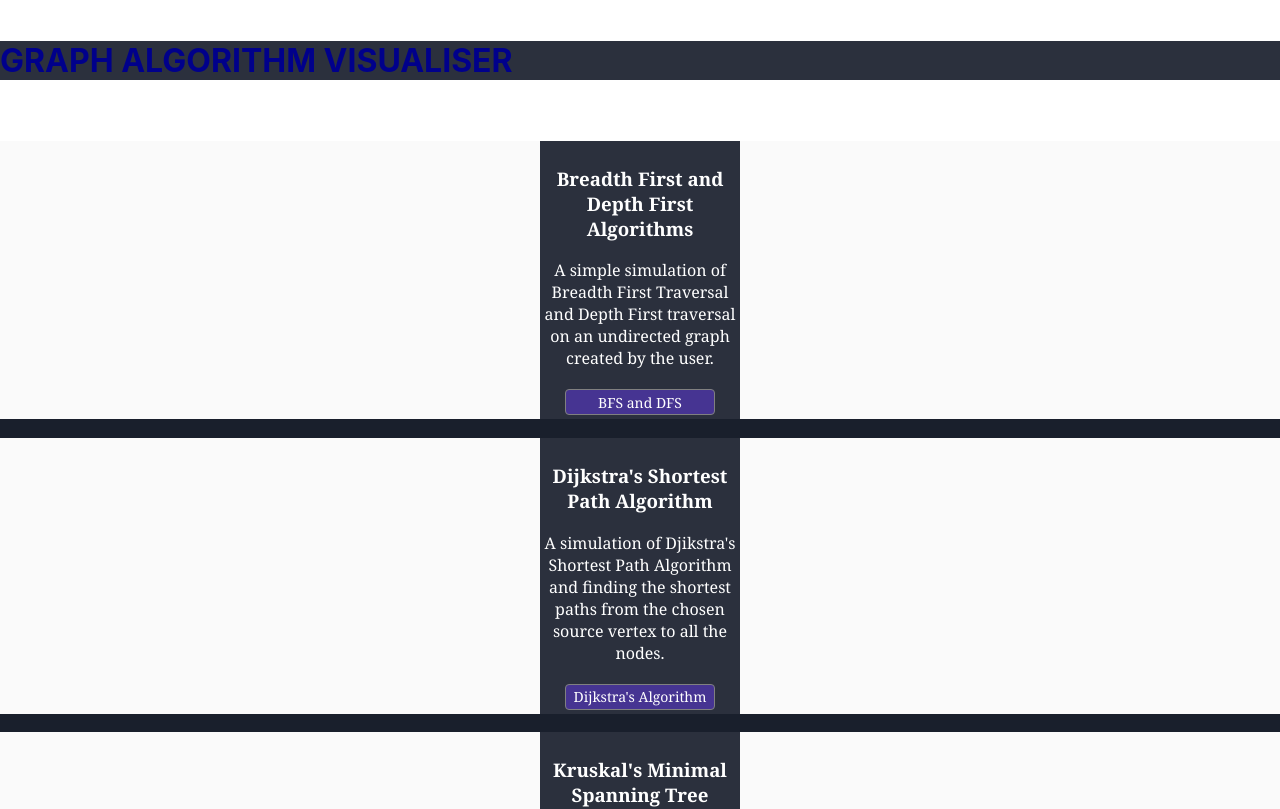
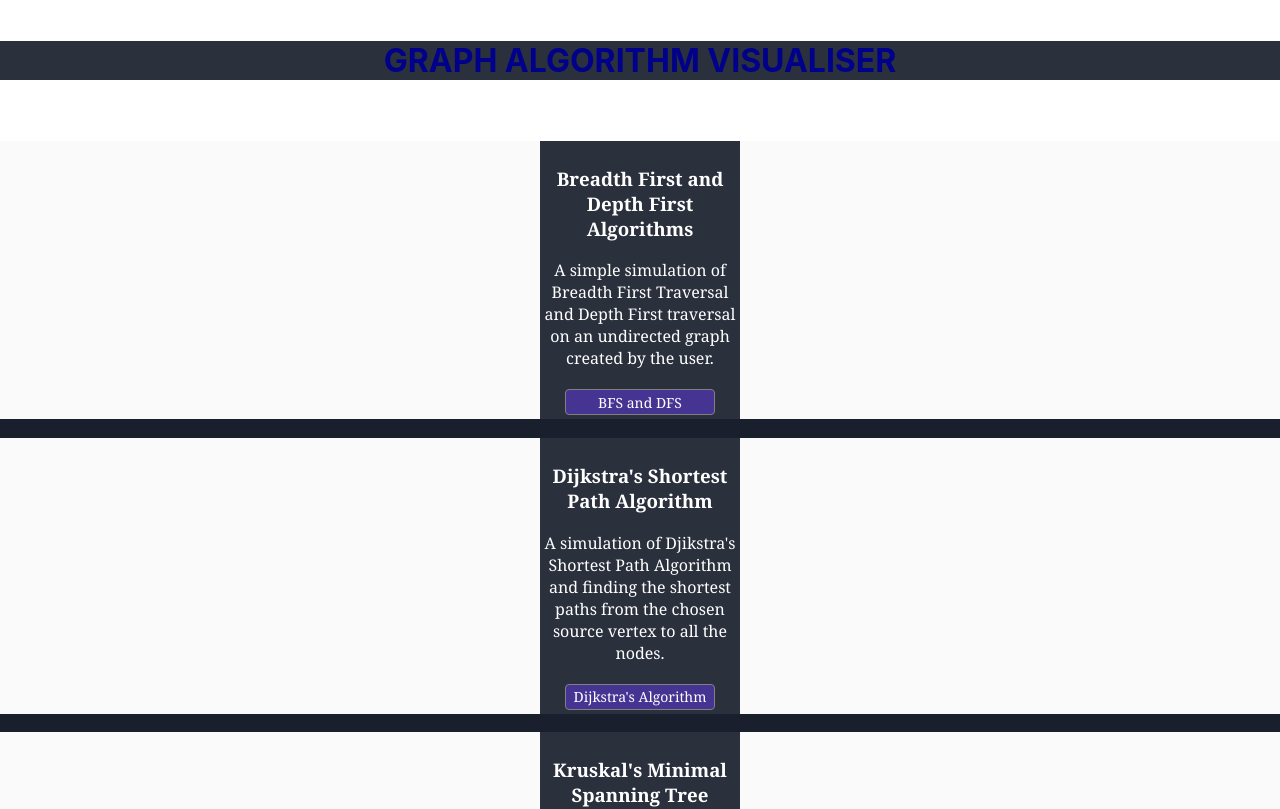
Before and after one commit to nijiyamaharjan/dsa-visualizer, a React (Create React App) app in the folder dsa-visualizer/: page /GraphAlgorithm in a window 1280 px wide. Shown: the top 809 px of the page. Built offline with nearby package versions, Linux system fonts and the light colour scheme.

Commit message:
Update GraphAlgorithm.js

```diff
--- a/dsa-visualizer/src/components/GraphAlgorithm.js
+++ b/dsa-visualizer/src/components/GraphAlgorithm.js
@@ -6,7 +6,7 @@ import './graph.css'
 export class GraphAlgorithm extends Component {
     render() {
         return (
-
+            <center>
             <div>
             <Helmet>
         <title>Graph Algorithms</title>
@@ -99,7 +99,7 @@ export class GraphAlgorithm extends Component {
                 </div>
                 </div></div>
             </div>
-
+            </center>
         )
     }
 }
```
